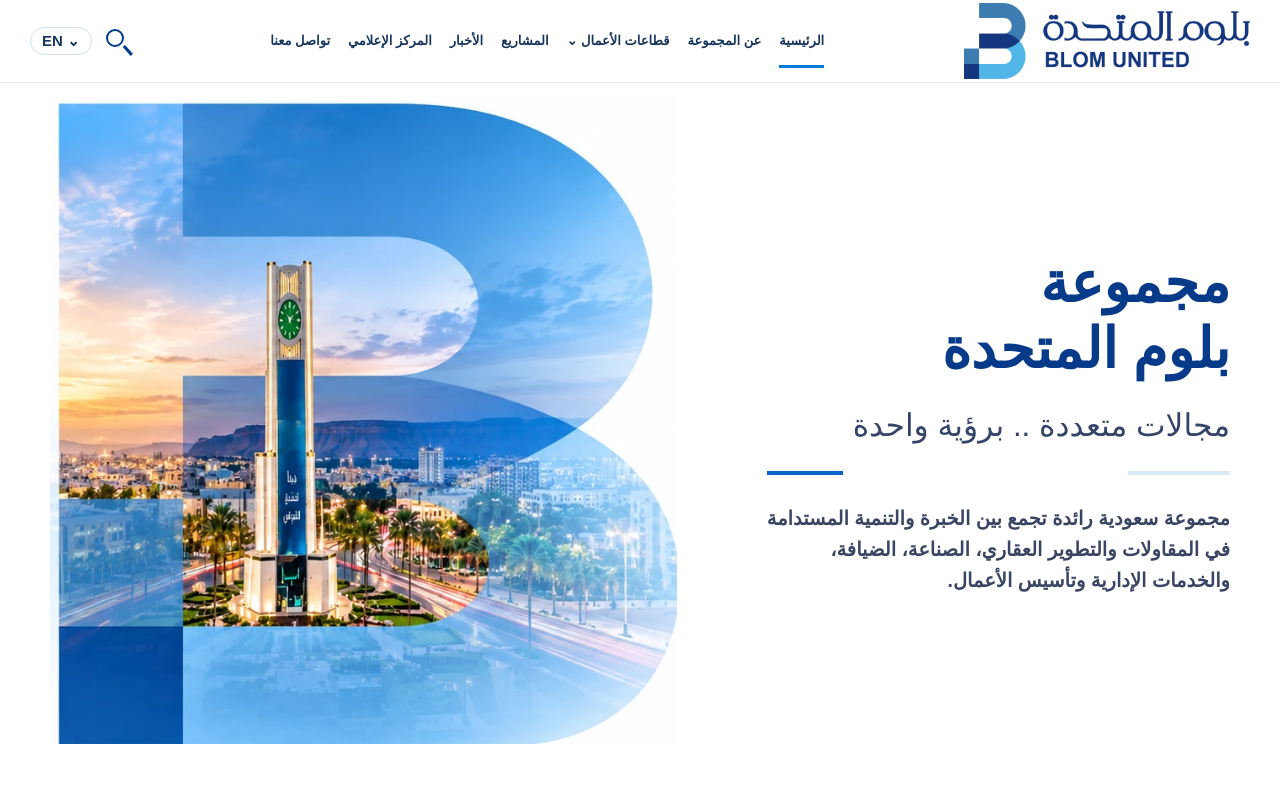
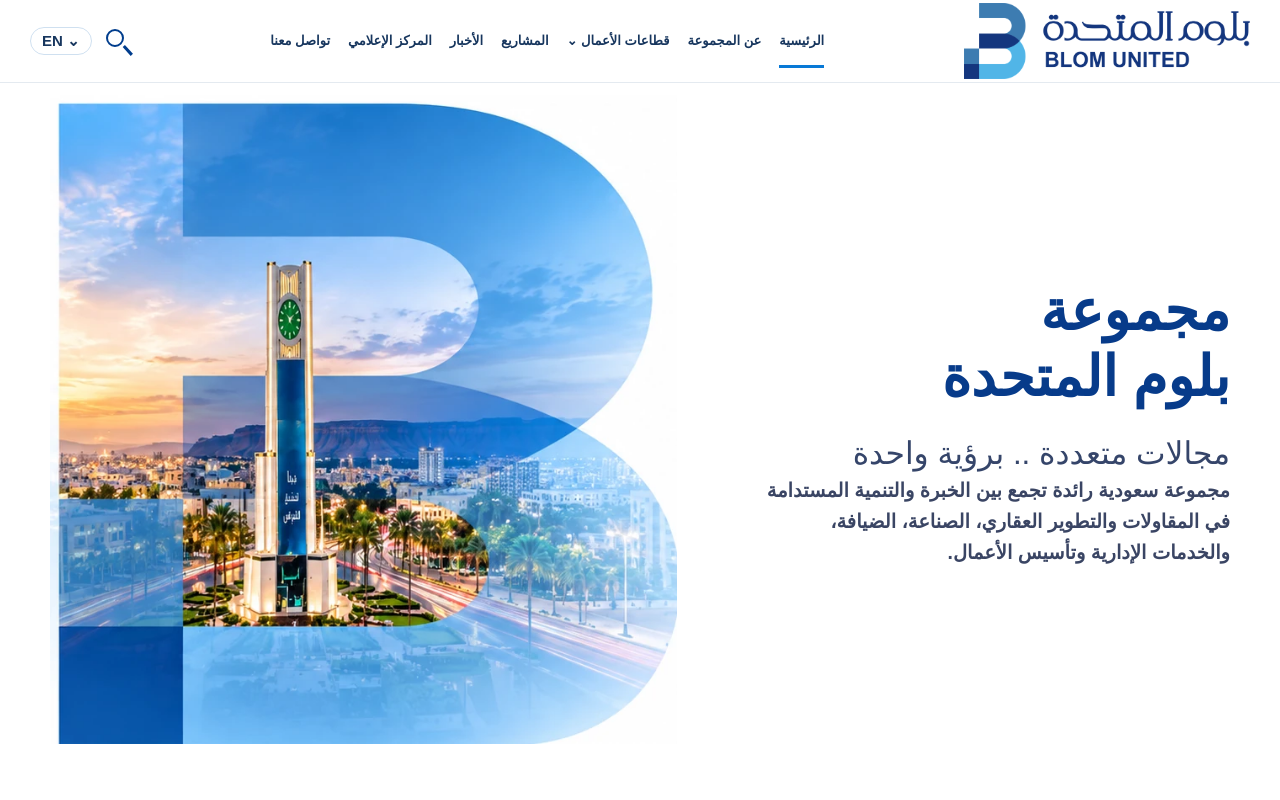
Before and after one commit to blomunited11-dot/blom-united, a Next.js app: page /ar in a window 1280 px wide. Shown: the top 800 px of the page. Built offline with nearby package versions, Linux system fonts and the light colour scheme; no server answers; the database is empty.

Commit message:
style(home): remove decorative lines below opening tagline

```diff
--- a/src/app/[locale]/page.tsx
+++ b/src/app/[locale]/page.tsx
@@ -13,7 +13,6 @@ export default async function Home({params}:{params:Promise<{locale:string}>}){
     <div className="blomOpeningContent">
      <h1 id="blomOpeningTitle">{locale==='ar'?<>مجموعة<br/>بلوم المتحدة</>:<>BLOM<br/>UNITED</>}</h1>
      <p className="blomOpeningTagline">{d.subtitle}</p>
-     <div className="blomOpeningAccent" aria-hidden="true"><span/><span/></div>
      <p className="blomOpeningDescription">{locale==='ar'?'مجموعة سعودية رائدة تجمع بين الخبرة والتنمية المستدامة في المقاولات والتطوير العقاري، الصناعة، الضيافة، والخدمات الإدارية وتأسيس الأعمال.':'A leading Saudi group bringing together expertise and sustainable development across contracting and real estate, industry, hospitality, and business services.'}</p>
     </div>
    </div>
```
